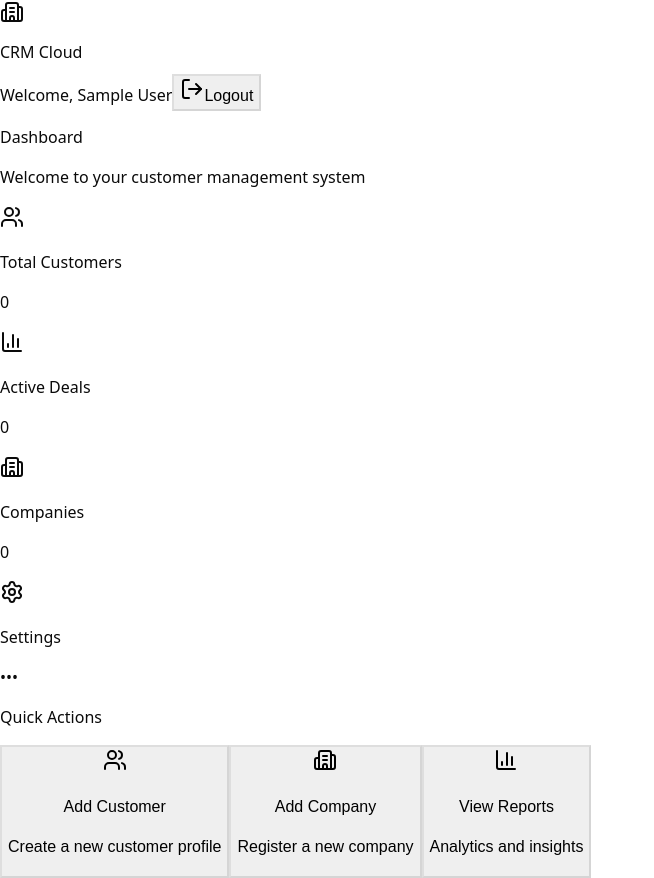
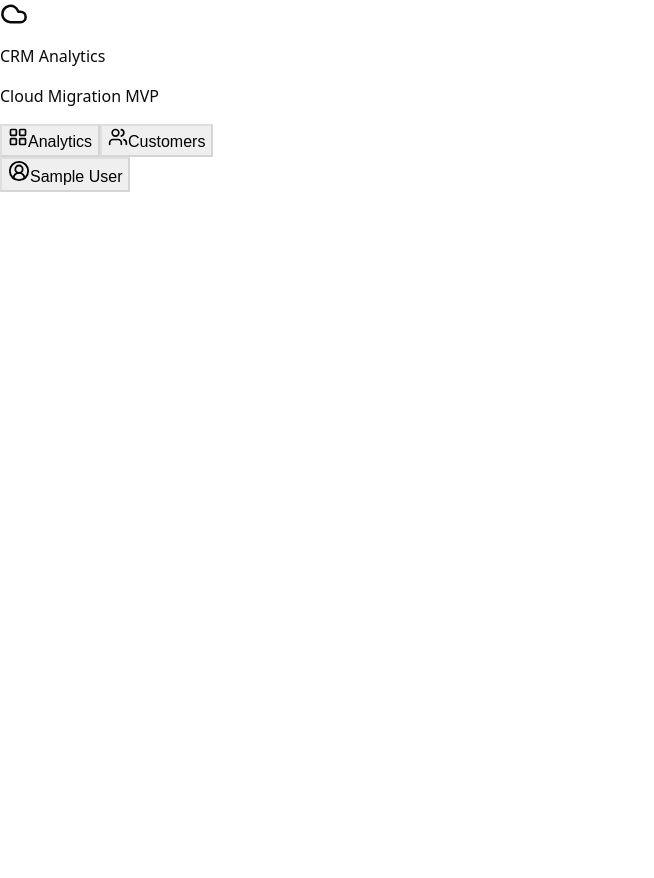
Before and after one commit to marianaUrrego/CRM-TIC2, a React (Vite) app: page /dashboard in a window 1280 px wide. Shown: the whole page, without its empty margins (0-654 px from the left). After the commit the page ends 800 px from the top, so only its background shows below. Built offline with nearby package versions, Linux system fonts and the light colour scheme; sample sign-in values are in the browser's storage.

Commit message:
feat(header): :sparkles: adición header del módulo CRM
Se agregó el código correspondiente al header que va a estar en todas las vistas, por eso se creó como componente para reutilizarse

```diff
--- /dev/null
+++ b/src/app/components/Header.tsx
@@ -0,0 +1,52 @@
+import { Cloud, LayoutGrid, Users, CircleUserRound } from "lucide-react";
+import { useLocation } from "react-router-dom";
+import { AuthService } from "../../services/auth.service";
+import "../styles/header.scss";
+
+export default function Header() {
+  const location = useLocation();
+  const { user } = AuthService.getAuthData();
+
+  const isAnalyticsActive = location.pathname === "/dashboard";
+  const userName = user?.name || "User";
+
+  return (
+    <header className="crm-header">
+      <div className="crm-header__container">
+        <div className="crm-header__brand">
+          <div className="crm-header__logo">
+            <Cloud size={28} strokeWidth={2.2} />
+          </div>
+
+          <div className="crm-header__brand-text">
+            <h1 className="crm-header__title">CRM Analytics</h1>
+            <p className="crm-header__subtitle">Cloud Migration MVP</p>
+          </div>
+        </div>
+
+        <div className="crm-header__actions">
+          <nav className="crm-header__nav" aria-label="Primary navigation">
+            <button
+              type="button"
+              className={`crm-header__nav-item ${isAnalyticsActive ? "is-active" : ""}`}
+              aria-current={isAnalyticsActive ? "page" : undefined}
+            >
+              <LayoutGrid size={20} />
+              <span>Analytics</span>
+            </button>
+
+            <button type="button" className="crm-header__nav-item">
+              <Users size={20} />
+              <span>Customers</span>
+            </button>
+          </nav>
+
+          <button type="button" className="crm-header__profile">
+            <CircleUserRound size={22} />
+            <span>{userName}</span>
+          </button>
+        </div>
+      </div>
+    </header>
+  );
+}
--- a/src/app/pages/Dashboard.tsx
+++ b/src/app/pages/Dashboard.tsx
@@ -1,122 +1,22 @@
-import { useEffect } from 'react';
-import { useNavigate } from 'react-router-dom';
-import { Building2, Users, BarChart3, Settings, LogOut } from 'lucide-react';
-import { AuthService } from '../../services/auth.service';
+import { useEffect } from "react";
+import { useNavigate } from "react-router-dom";
+import Header from "../components/Header";
+import { AuthService } from "../../services/auth.service";
 
 export default function Dashboard() {
   const navigate = useNavigate();
-  const { user } = AuthService.getAuthData();
 
   useEffect(() => {
-    // Verificar si hay datos de autenticación
     const { token } = AuthService.getAuthData();
+
     if (!token) {
-      navigate('/login');
+      navigate("/login");
     }
   }, [navigate]);
 
-  const handleLogout = () => {
-    AuthService.clearAuthData();
-    navigate('/login');
-  };
-
   return (
-    <div className="min-h-screen bg-gray-50">
-      {/* Header */}
-      <header className="bg-white shadow-sm border-b">
-        <div className="max-w-7xl mx-auto px-4 sm:px-6 lg:px-8">
-          <div className="flex justify-between items-center h-16">
-            <div className="flex items-center">
-              <Building2 className="h-8 w-8 text-blue-600 mr-3" />
-              <h1 className="text-xl font-semibold text-gray-900">CRM Cloud</h1>
-            </div>
-            <div className="flex items-center space-x-4">
-              <span className="text-sm text-gray-600">
-                Welcome, {user?.name}
-              </span>
-              <button
-                onClick={handleLogout}
-                className="flex items-center px-3 py-2 text-sm text-gray-700 hover:text-gray-900 hover:bg-gray-100 rounded-md transition-colors"
-              >
-                <LogOut className="h-4 w-4 mr-2" />
-                Logout
-              </button>
-            </div>
-          </div>
-        </div>
-      </header>
-
-      {/* Main Content */}
-      <main className="max-w-7xl mx-auto py-6 sm:px-6 lg:px-8">
-        <div className="px-4 py-6 sm:px-0">
-          <div className="mb-8">
-            <h2 className="text-2xl font-bold text-gray-900">Dashboard</h2>
-            <p className="text-gray-600 mt-1">Welcome to your customer management system</p>
-          </div>
-
-          {/* Stats Grid */}
-          <div className="grid grid-cols-1 md:grid-cols-2 lg:grid-cols-4 gap-6 mb-8">
-            <div className="bg-white p-6 rounded-lg shadow-sm border">
-              <div className="flex items-center">
-                <Users className="h-8 w-8 text-blue-600 mr-3" />
-                <div>
-                  <p className="text-sm text-gray-600">Total Customers</p>
-                  <p className="text-2xl font-semibold text-gray-900">0</p>
-                </div>
-              </div>
-            </div>
-            <div className="bg-white p-6 rounded-lg shadow-sm border">
-              <div className="flex items-center">
-                <BarChart3 className="h-8 w-8 text-green-600 mr-3" />
-                <div>
-                  <p className="text-sm text-gray-600">Active Deals</p>
-                  <p className="text-2xl font-semibold text-gray-900">0</p>
-                </div>
-              </div>
-            </div>
-            <div className="bg-white p-6 rounded-lg shadow-sm border">
-              <div className="flex items-center">
-                <Building2 className="h-8 w-8 text-purple-600 mr-3" />
-                <div>
-                  <p className="text-sm text-gray-600">Companies</p>
-                  <p className="text-2xl font-semibold text-gray-900">0</p>
-                </div>
-              </div>
-            </div>
-            <div className="bg-white p-6 rounded-lg shadow-sm border">
-              <div className="flex items-center">
-                <Settings className="h-8 w-8 text-orange-600 mr-3" />
-                <div>
-                  <p className="text-sm text-gray-600">Settings</p>
-                  <p className="text-2xl font-semibold text-gray-900">•••</p>
-                </div>
-              </div>
-            </div>
-          </div>
-
-          {/* Quick Actions */}
-          <div className="bg-white p-6 rounded-lg shadow-sm border">
-            <h3 className="text-lg font-semibold text-gray-900 mb-4">Quick Actions</h3>
-            <div className="grid grid-cols-1 md:grid-cols-3 gap-4">
-              <button className="p-4 border border-gray-300 rounded-lg hover:bg-gray-50 transition-colors text-left">
-                <Users className="h-6 w-6 text-blue-600 mb-2" />
-                <p className="font-medium text-gray-900">Add Customer</p>
-                <p className="text-sm text-gray-600">Create a new customer profile</p>
-              </button>
-              <button className="p-4 border border-gray-300 rounded-lg hover:bg-gray-50 transition-colors text-left">
-                <Building2 className="h-6 w-6 text-green-600 mb-2" />
-                <p className="font-medium text-gray-900">Add Company</p>
-                <p className="text-sm text-gray-600">Register a new company</p>
-              </button>
-              <button className="p-4 border border-gray-300 rounded-lg hover:bg-gray-50 transition-colors text-left">
-                <BarChart3 className="h-6 w-6 text-purple-600 mb-2" />
-                <p className="font-medium text-gray-900">View Reports</p>
-                <p className="text-sm text-gray-600">Analytics and insights</p>
-              </button>
-            </div>
-          </div>
-        </div>
-      </main>
+    <div className="dashboard-page">
+      <Header />
     </div>
   );
 }
```
Also changed, not shown: src/app/styles/header.scss (added), 2 other files (tests, documents, lock files or other folders).
